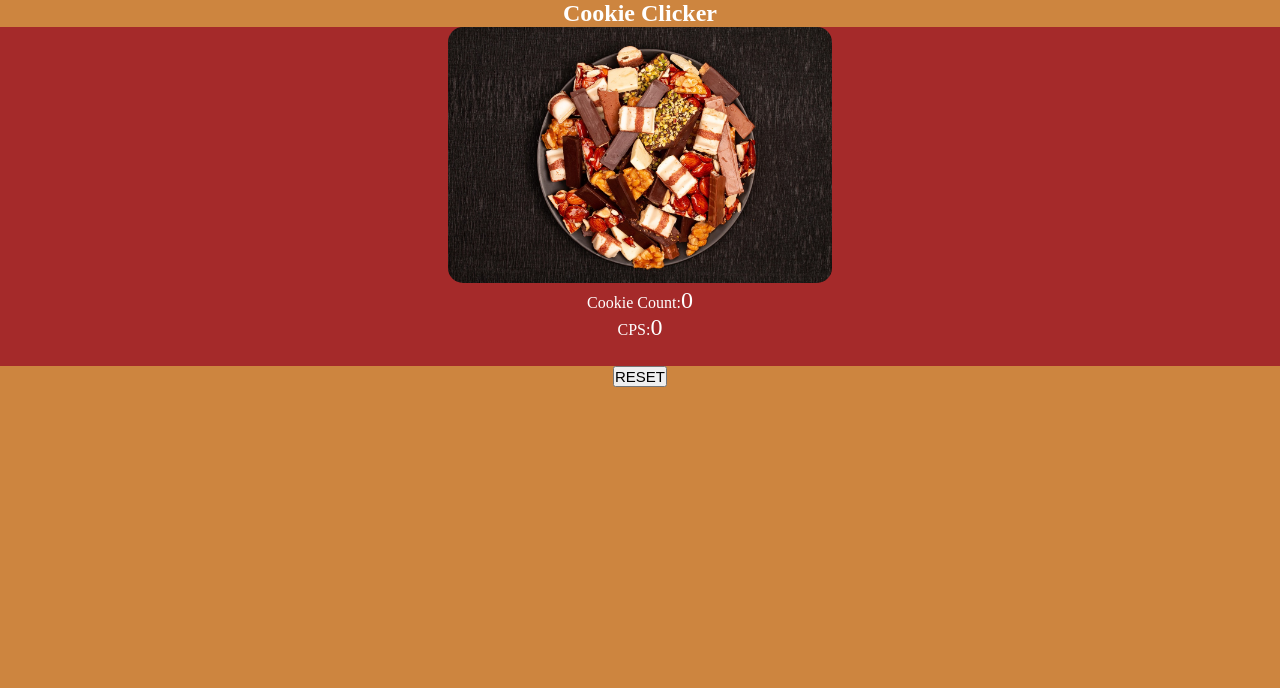
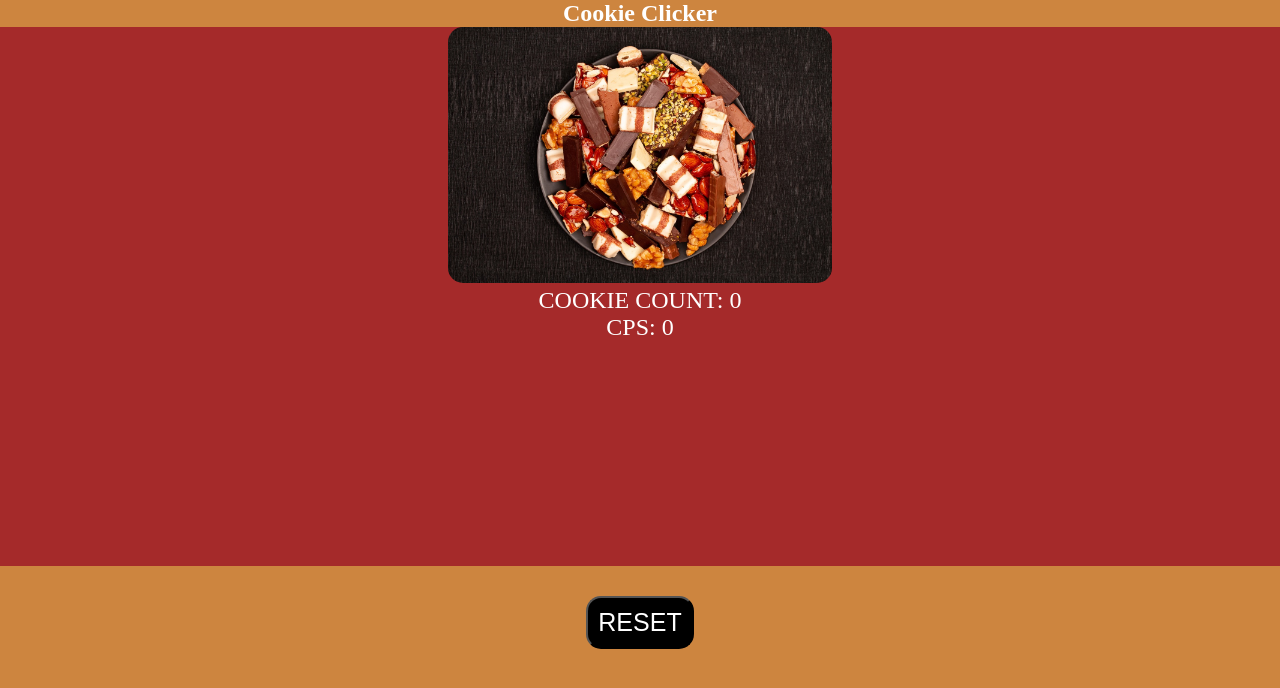
Before and after one commit to Erad01/Week-3-Assignment, a plain HTML site: page index.html in a window 1280 px wide. Drawn offline with Linux system fonts and the light colour scheme; no server answers.

Commit message:
Assignment Complete.

```diff
--- a/index.html
+++ b/index.html
@@ -14,8 +14,8 @@
         <div id="game-n-count">
             <img src="./asset-folder/cookie.jpg" alt="a cookie" id="cookie-image"/>
             <!-- the cookie total and the cps (cookies per second) -->
-            <p>Cookie Count:<span id="cookie-count"></span></p>
-            <p>CPS:<span id="cookie-per-sec"></span></span> </p>
+            <p class="counts">COOKIE COUNT: <span id="cookie-count"></span></p>
+            <p class="counts">CPS: <span id="cookie-per-sec"></span></span> </p>
         <!-- shop container -->
         </div>
 
--- a/style.css
+++ b/style.css
@@ -13,8 +13,13 @@ body {
   color: white;
 }
 
-shop-container {
-  display: flex;
+#shop-container {
+  width: 60%;
+  height: 200px;
+  display: grid;
+  grid-template-columns: 1fr 1fr 1fr 1fr 1fr;
+  margin-left: auto;
+  margin-right: auto;
 
 }
 
@@ -40,8 +45,14 @@ shop-container {
   cursor: pointer;
 }
 
-button {
+#shop-container button {
   font-size: 15px;
+}
+
+#shop-container button:hover{
+    cursor: pointer;
+    background-color: rgba(243, 215, 179, 0.952);
+
 }
 
 #game-n-count {
@@ -49,6 +60,21 @@ button {
   padding-bottom: 25px;
 }
 
-/* #shop-container{
+#reset {
+    font-size: 25px;
+    border-radius: 15px;
+    margin-top: 30px;
+    padding: 10px;
+    color: white;
+    background-color: black;
+}
 
-} */
+#reset:hover{
+    cursor: pointer;
+    color: rgb(246, 211, 211);
+
+}
+
+.counts {
+    font-size: 1.5rem;
+}
```
Also changed, not shown: 1 other file.
